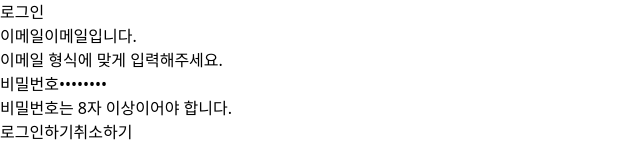
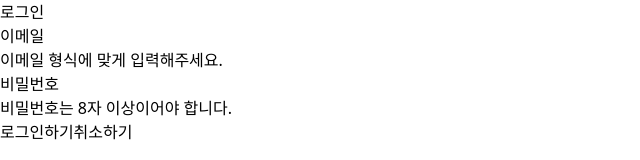
Before and after one commit to JaydenLee1116/wanted-pre-onboarding-frontend, a React (Create React App) app: page /signin in a window 1280 px wide. Shown: the top 160 px of the page, without its empty margins (0-640 px from the left). Built offline with nearby package versions, Linux system fonts and the light colour scheme.

Commit message:
✨ feat: SignIn page 유효성 검사 기능 구현

```diff
--- a/src/pages/SignInPage.tsx
+++ b/src/pages/SignInPage.tsx
@@ -1,11 +1,23 @@
+import { useState } from 'react';
 import { useNavigate } from 'react-router-dom';
 
 import Input from '../components/Input';
 import Button from '../components/Button';
+import isValid from '../utils/isValid';
 
 const SignInPage = () => {
   const navigate = useNavigate();
+  const [email, setEmail] = useState('');
+  const [password, setPassword] = useState('');
 
+  const handleEmailChange = (e: React.ChangeEvent<HTMLInputElement>) => {
+    setEmail(e.target.value);
+  };
+  const handlePasswordChange = (e: React.ChangeEvent<HTMLInputElement>) => {
+    setPassword(e.target.value);
+  };
+
+  const isSignInBtnDisabled = !isValid.email(email) || !isValid.password(password);
   return (
     <section className="flex h-96 w-full flex-col items-center justify-between">
       <div className="text-4xl font-bold">로그인</div>
@@ -14,8 +26,8 @@ const SignInPage = () => {
         <Input.TextField
           id="email"
           type="email"
-          value="이메일입니다."
-          onChange={() => {}}
+          value={email}
+          onChange={handleEmailChange}
           data-testid="email-input"
         />
         <Input.BottomText>이메일 형식에 맞게 입력해주세요.</Input.BottomText>
@@ -25,8 +37,8 @@ const SignInPage = () => {
         <Input.TextField
           id="password"
           type="password"
-          value="비밀번호입니다."
-          onChange={() => {}}
+          value={password}
+          onChange={handlePasswordChange}
           data-testid="password-input"
         />
         <Input.BottomText>비밀번호는 8자 이상이어야 합니다.</Input.BottomText>
@@ -38,6 +50,7 @@ const SignInPage = () => {
             navigate('/todo');
           }}
           data-testid="signin-button"
+          disabled={isSignInBtnDisabled}
         >
           로그인하기
         </Button>
```
